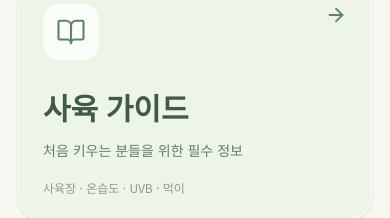
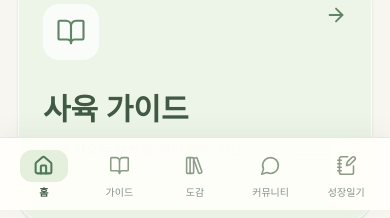
Before and after one commit to 3254lee-coder/gamelog, a Next.js app: page / in a window 390 px wide. Shown: the part 634-852 px from the top of the page. Built offline with nearby package versions, Linux system fonts and the light colour scheme; no server answers; a web font is replaced by a local one.

Commit message:
Refactor RootLayout and include MobileNav component
Updated RootLayout to use ReactNode type and added MobileNav component.

```diff
--- a/app/layout.tsx
+++ b/app/layout.tsx
@@ -1,6 +1,8 @@
 
 import type { Metadata } from "next";
+import type { ReactNode } from "react";
 import Header from "@/components/header";
+import MobileNav from "@/components/mobile-nav";
 import "./globals.css";
 
 const siteUrl = "https://like-turtle.vercel.app";
@@ -71,21 +73,25 @@ export const metadata: Metadata = {
 export default function RootLayout({
   children,
 }: {
-  children: React.ReactNode;
+  children: ReactNode;
 }) {
   return (
     <html lang="ko">
-      <body>
+      <body className="min-w-0 overflow-x-hidden">
         <Header />
 
         {children}
 
-        <footer className="mt-24 border-t border-[#e5ebdf] py-9">
+        <footer className="mt-24 border-t border-[#e5ebdf] py-9 max-md:mb-20">
           <div className="container-site flex flex-col justify-between gap-2 text-xs text-[#829482] sm:flex-row">
-            <span>© 2026 LIKE TURTLE · 거북이처럼</span>
+            <span>
+              © 2026 LIKE TURTLE · 거북이처럼
+            </span>
             <span>조금 느리면 어때</span>
           </div>
         </footer>
+
+        <MobileNav />
       </body>
     </html>
   );
```
